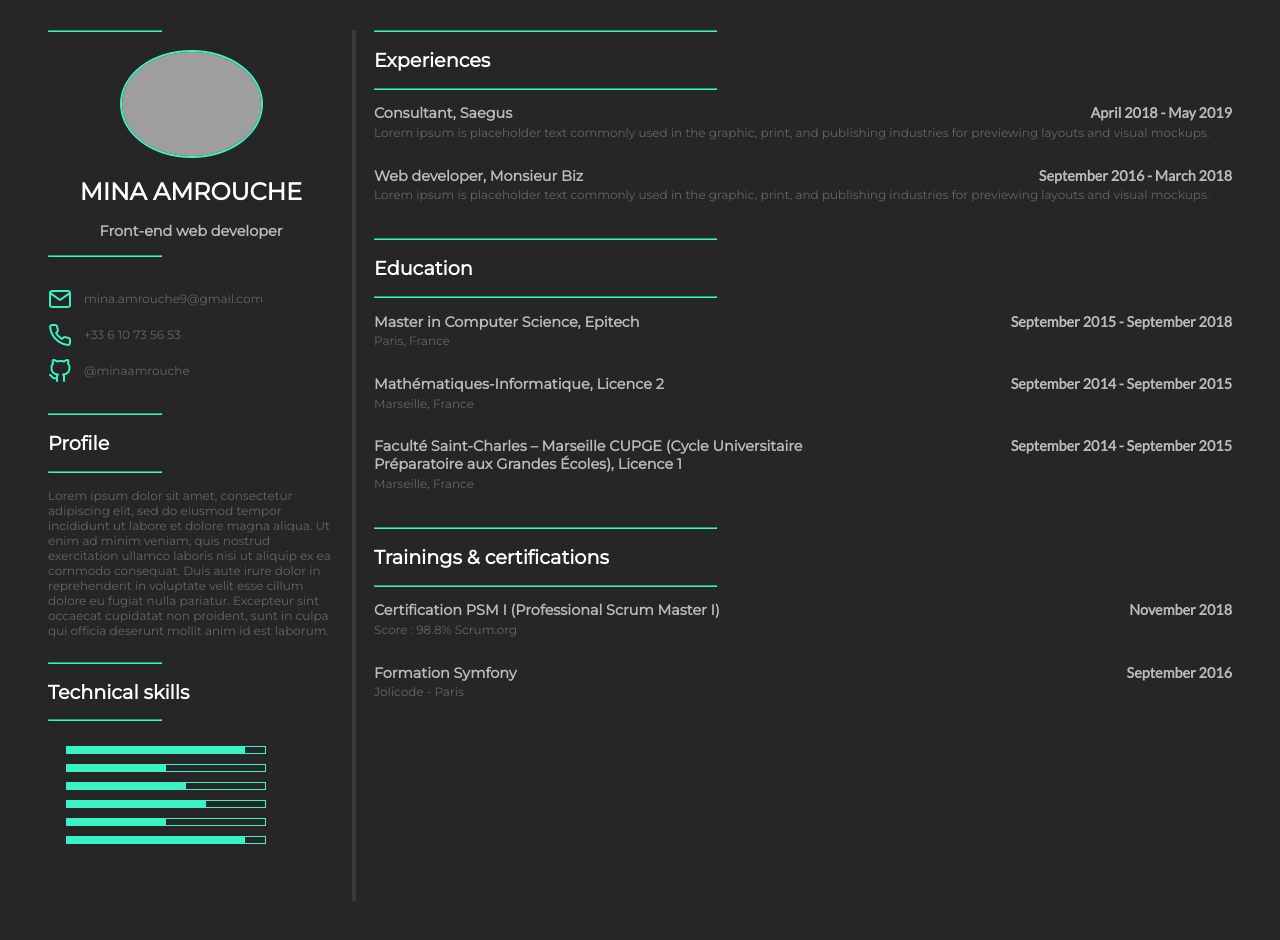
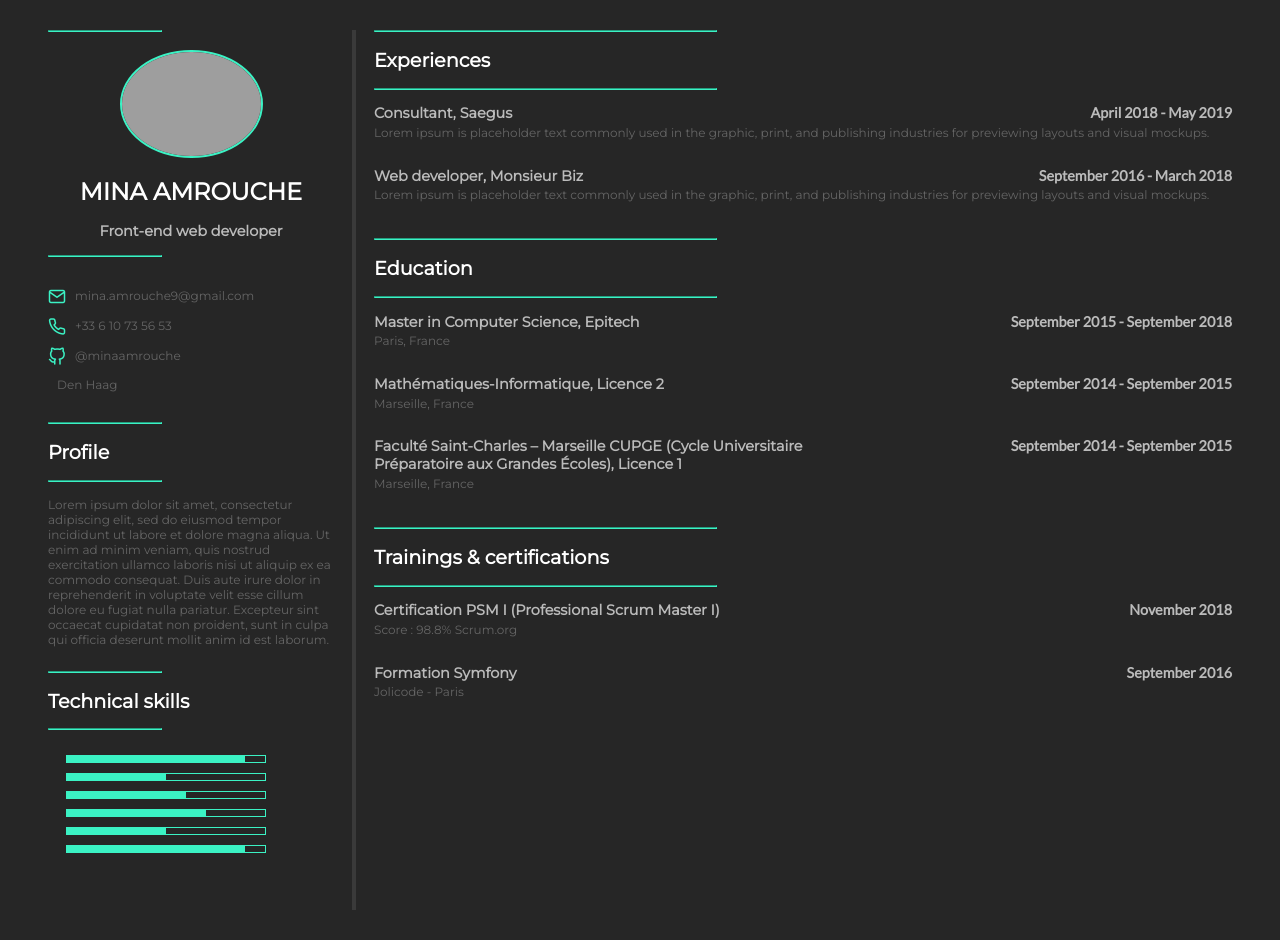
Before and after one commit to MinaAmrouche/curriculum-vitae, a React (Create React App) app in the folder app/: page / in a window 1280 px wide. Built offline with nearby package versions, Linux system fonts and the light colour scheme; grey boxes are pictures that could not be loaded.

Commit message:
Add location

```diff
--- a/app/src/components/ContactItem/ContactItem.scss
+++ b/app/src/components/ContactItem/ContactItem.scss
@@ -7,7 +7,7 @@
   align-items: center;
 
   &__picto {
-    font-size: 2em;
+    font-size: 1.5em;
     color: $green;
     margin-right: 0.5em;
   }
--- a/app/src/components/Introduction/Introduction.js
+++ b/app/src/components/Introduction/Introduction.js
@@ -53,6 +53,7 @@ const Introduction = () => {
           <ContactItem picto="icon-mail" content="mina.amrouche9@gmail.com" />
           <ContactItem picto="icon-phone" content="+33 6 10 73 56 53" />
           <ContactItem picto="icon-github" content="@minaamrouche" />
+          <ContactItem picto="icon-map-pin" content="Den Haag" />
         </div>
       </div>
       <div className="Introduction__section">
```
